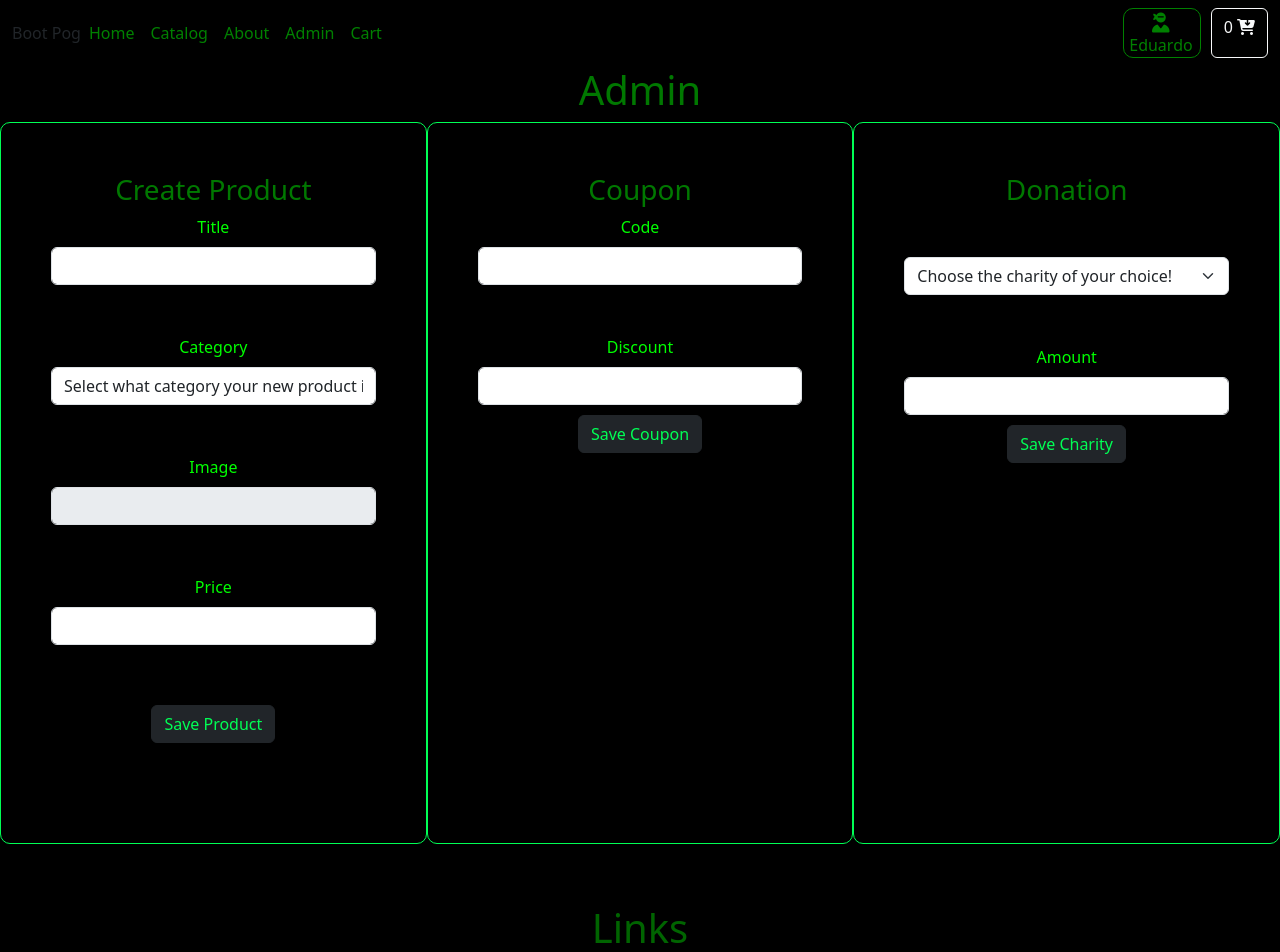
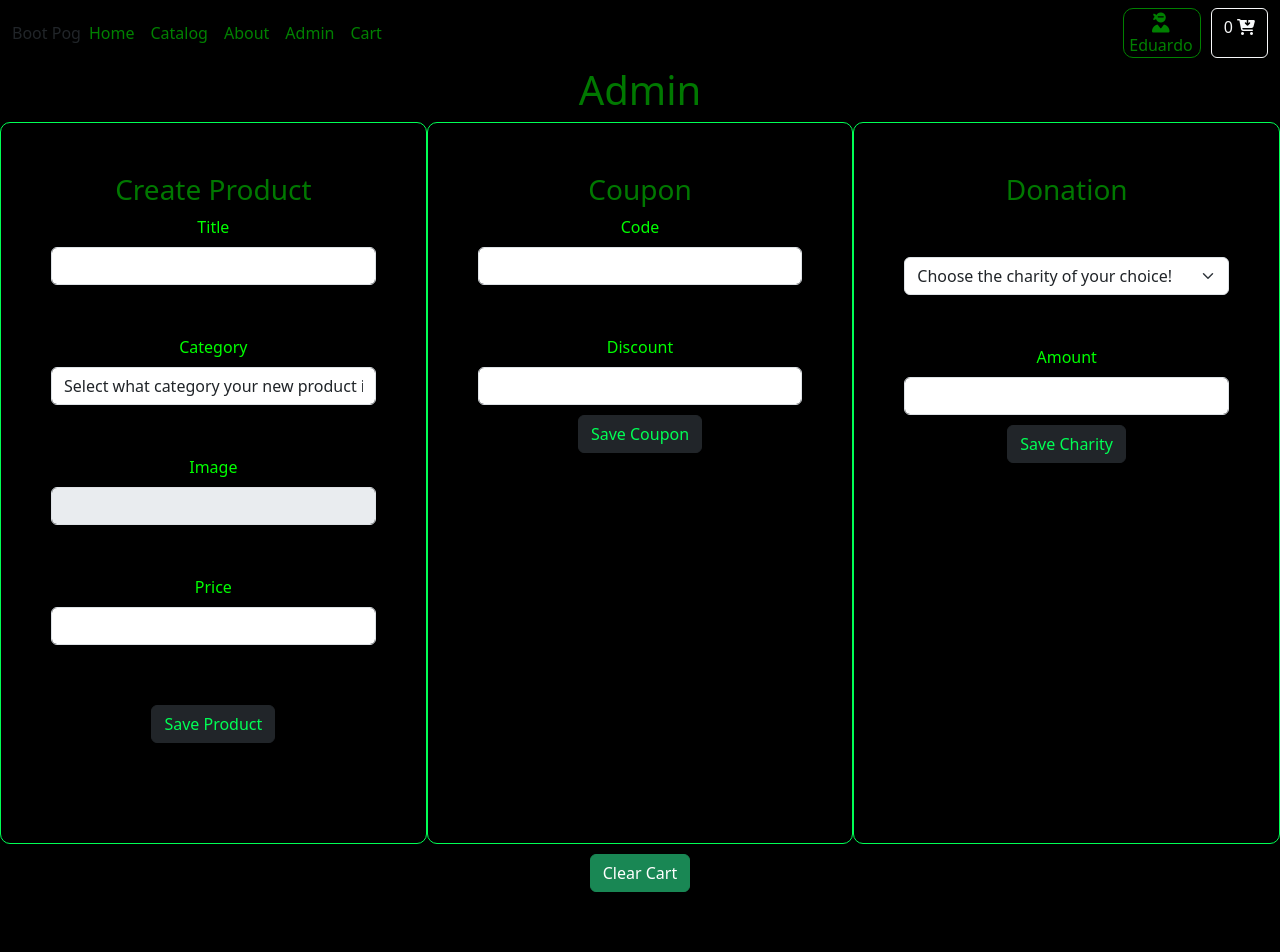
Before and after one commit to EduRodgz/reactStore_ch40, a React (Create React App) app: page /admin in a window 1280 px wide. Shown: the top 952 px of the page. Built offline with nearby package versions, Linux system fonts and the light colour scheme.

Commit message:
final final commit

```diff
--- a/src/pages/admin.css
+++ b/src/pages/admin.css
@@ -40,3 +40,6 @@
     margin-top: 10px;
     color: rgb(0, 255, 85);
 }
+.admin .clear-button{
+    margin: 10px;
+}
--- a/src/pages/admin.jsx
+++ b/src/pages/admin.jsx
@@ -185,9 +185,13 @@ function Admin() {
             {allDonations.map((d) => (<li key={d.donation} className="output">{d.donation} - ${d.amount} </li>))}
           </ul>
           </div>
+
         </div>
+
       </div>
+      <button type = "button" className="btn btn-success clear-button">Clear Cart</button>
     </div>
+
   );
 }
 
--- a/src/pages/catalog.jsx
+++ b/src/pages/catalog.jsx
@@ -68,7 +68,7 @@ function Catalog(props) {
       <br />
       <button
         onClick={clearFilter}
-        className="btn bnt-small btn-dark btn-filter"
+        className="btn bnt-small btn-success btn-filter"
       >
         Clear
       </button>
```
